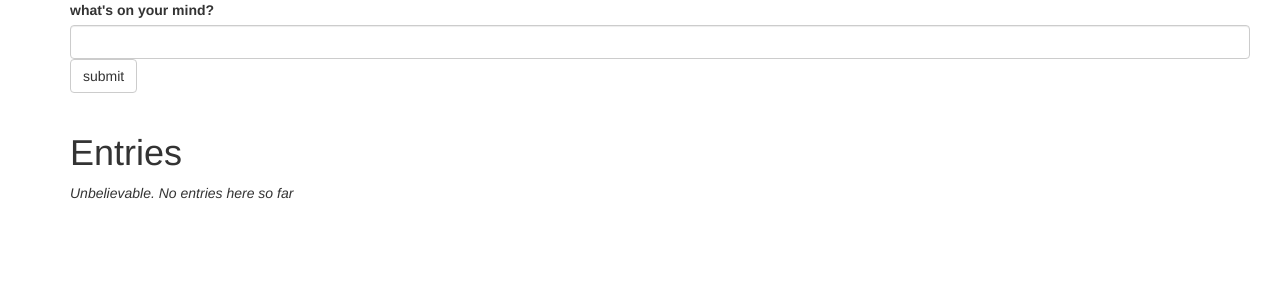
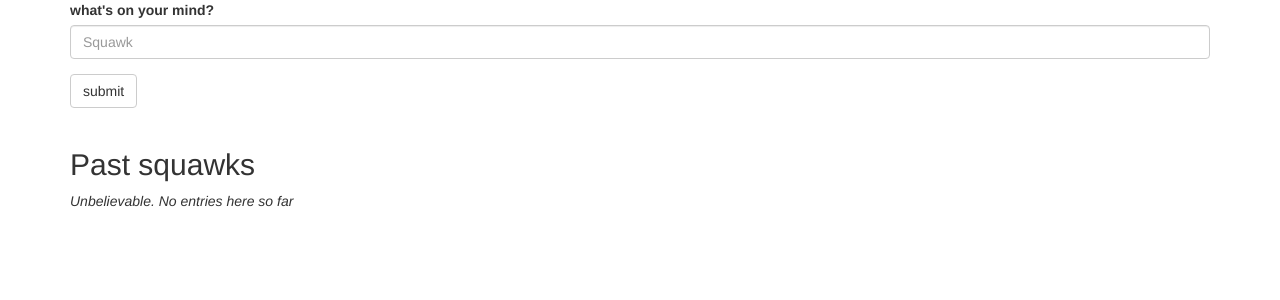
Before and after one commit to startup-systems/squawker, a Flask app: page / in a window 1280 px wide. Shown: the part 56-356 px from the top of the page. Run offline with Flask 2, Linux system fonts and the light colour scheme; data that the repository does not hold is empty; some libraries are stand-ins or nearby versions.

Commit message:
updated style and input box

```diff
--- a/squawker/templates/index.html
+++ b/squawker/templates/index.html
@@ -1,21 +1,21 @@
 {% extends "layout.html" %}
 {% block body %}
   <div class="container">
-    <form action="{{ url_for('add_squawk') }}" method="post" class="form-inline">
-      <div class="form-inline">
+    <form action="{{ url_for('add_squawk') }}" method="post">
+      <div class="form-group">
         <label for="squawk_text">what's on your mind?</label>
-        <input type="text" class="form-control" name="squawk_text" pattern=".{1,140}" size="140" oninvalid="alert('fudge')">
-        <input type="submit" class="btn btn-default" value="submit">
+        <input type="text" class="form-control" name="squawk_text" pattern=".{1,140}" size="100" placeholder="Squawk" oninvalid="alert('fudge')">
       </div>
+      <input type="submit" class="btn btn-default" value="submit">
     </form>
   </div>
 
 <br>
   <div class="container">
-    <div class="columns large-12" id="yo">
-  		<h1>
-        Entries
-      </h1>
+    <div class="columns large-12">
+  		<h2>
+        Past squawks
+      </h2>
   	</div>
 
   	<div class="squawks">
```
